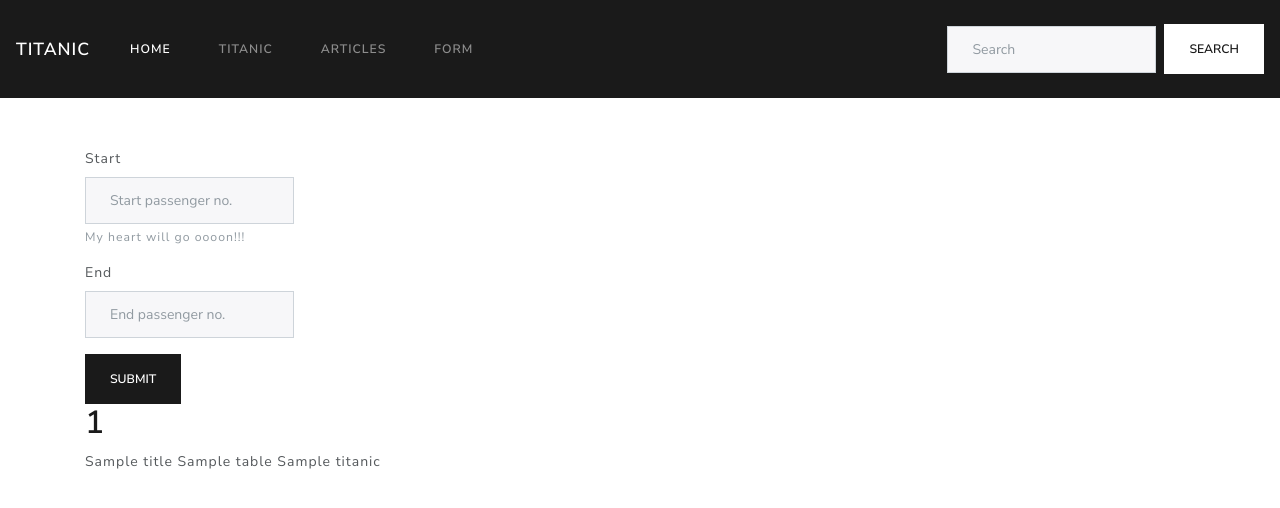
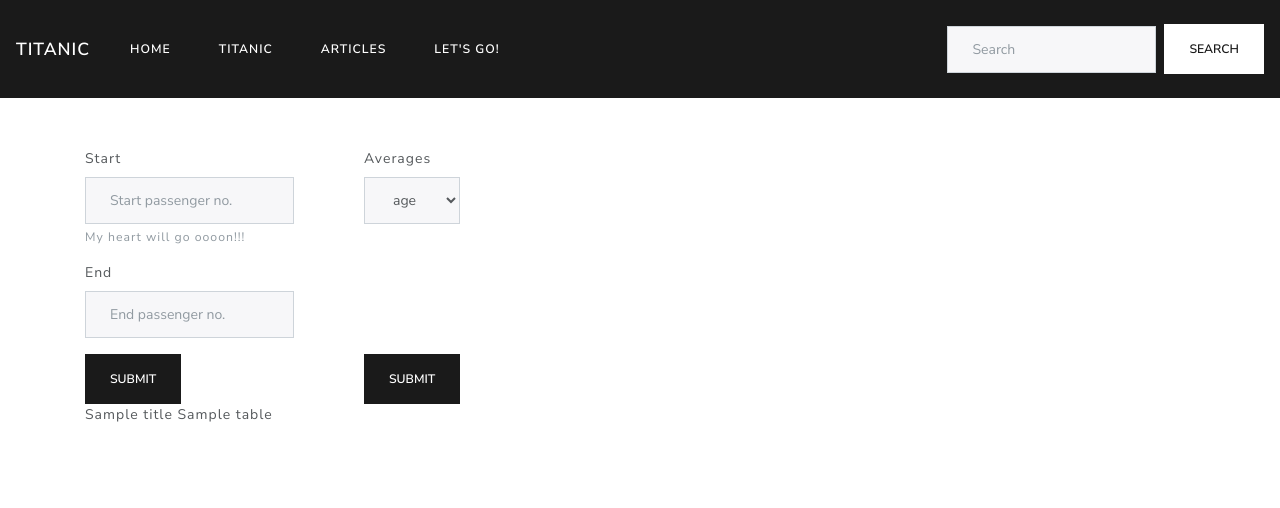
Before and after one commit to thenderson55/pytanic, a Flask app: template templates/titanic.html in a window 1280 px wide. Shown: the top 508 px of the page. Run offline with Flask 2, Linux system fonts and the light colour scheme; the template is opened without the code that fills it: most values are stand-ins (such as "Sample title", 1, 10 or a date in 2020); some libraries are stand-ins or nearby versions.

Commit message:
averages and conditional rendering working

```diff
--- a/app.py
+++ b/app.py
@@ -31,15 +31,28 @@ def hello():
 @app.route("/titanic", methods=['GET', 'POST'])
 def titanic_info():
   if request.method == "GET":
-    return render_template("titanic.html", titanic = titanic, info = titanic.to_numpy()[400], tables=[titanic.to_html(classes='data')], titles=titanic.columns.values)
+    print(request)
+    print('hello')
+    return render_template("titanic.html", titanic = titanic, tables=[titanic.to_html(classes='data')], titles=titanic.columns.values, show_average = False)
 
   if request.method == "POST":
-    start = int(request.form.get('start'))
-    if request.form.get('end'):
-      end = int(request.form.get('end')) + 1
-    else:
-      end = start + 1
-    return render_template("titanic.html", titanic = titanic[start:end], tables=[titanic[start:end].to_html(classes='data')], titles=titanic[start:end].columns.values)
+    print(request.form)
+    print('hello')
+    if "averages-button" in request.form:
+      average_choice = request.form.get('average')
+      # data_choice = average_choice.capitalize()
+      avg_data = titanic[average_choice].mean()
+      return render_template("titanic.html", titanic = titanic, avg_data = avg_data, average_choice = average_choice, tables=[titanic.to_html(classes='data')], titles=titanic.columns.values, show_average = True)
+
+    if "all-data-button" in request.form:
+      if request.form.get('start') == '' and request.form.get('end') == '':
+        return render_template("titanic.html", titanic = titanic, tables=[titanic.to_html(classes='data')], titles=titanic.columns.values, show_average = False)
+      start = int(request.form.get('start'))
+      if request.form.get('end'):
+        end = int(request.form.get('end')) + 1
+      else:
+        end = start + 1
+      return render_template("titanic.html", titanic = titanic[start:end], tables=[titanic[start:end].to_html(classes='data')], titles=titanic[start:end].columns.values, show_average = False)
 
 
 @app.route("/name/<name>")
--- a/static/styles/styles.css
+++ b/static/styles/styles.css
@@ -19,6 +19,13 @@
   /* flex-direction: row; */
 }
 
+.averages-form {
+  margin-left: 70px;
+  display: flex;
+  flex-direction: column;
+  justify-content: space-between;
+}
+
 .tit-form {
   margin: 0 50px;
 }
--- a/templates/_navbar.html
+++ b/templates/_navbar.html
@@ -9,14 +9,14 @@
         <li class="nav-item active">
           <a class="nav-link" href="/">Home <span class="sr-only">(current)</span></a>
         </li>
-        <li class="nav-item">
+        <li class="nav-item active">
           <a class="nav-link" href="/titanic">Titanic</a>
         </li>
-        <li class="nav-item">
+        <li class="nav-item active">
           <a class="nav-link" href="/articles">Articles</a>
         </li>
-        <li class="nav-item">
-          <a class="nav-link" href="/form">Form</a>
+        <li class="nav-item active">
+          <a class="nav-link" href="/form">Let's go!</a>
         </li>
       </ul>
       <form class="form-inline my-2 my-lg-0">
--- a/templates/titanic.html
+++ b/templates/titanic.html
@@ -14,28 +14,36 @@
           <label for="age">End</label>
           <input type="integer" class="form-control" name="end" placeholder="End passenger no.">
         </div>
-        <button type="submit" class="btn btn-primary">Submit</button>
+        <button type="submit" name="all-data-button"class="btn btn-primary">Submit</button>
       </fieldset>
+    </form>
+    <form action="/titanic" method="post" class="averages-form" >
+      <fieldset>
+        <div class="form-group">
+          <label for="exampleSelect1">Averages</label>
+          <select class="form-control" name="average">
+            <option >age</option>
+            <option >fare</option>
+            <option >3</option>
+          </select>
+        </div>
+      </fieldset>
+      <button type="submit" name="averages-button"class="btn btn-primary">Submit</button>
     </form>
   </div>
 
-
-  <h1>
-    {{titanic.size}}
-  </h1>
+  {% if show_average %}
+    <p>
+      The average {{average_choice}} was {{avg_data}}
+    </p>
+  {% endif %}
   {% for table in tables %}
     {{titles[loop.index]}}
     {{ table|safe }}
   {% endfor %}
 
-    {{titanic[["age", "sex"]]}}
-
+    <!-- {{titanic[["age", "sex"]]}} -->
   {% for row in titanic.head().to_numpy() %}
-  <div class="row">
-    <div class="col">
-      <p>{{row}}</p>
-    </div>
-  </div>
   {% endfor %}
 </div>
 
```
Also changed, not shown: database.db.
